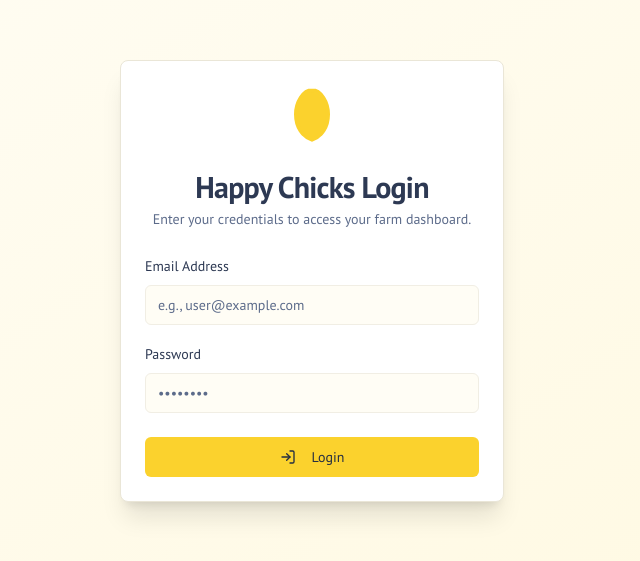
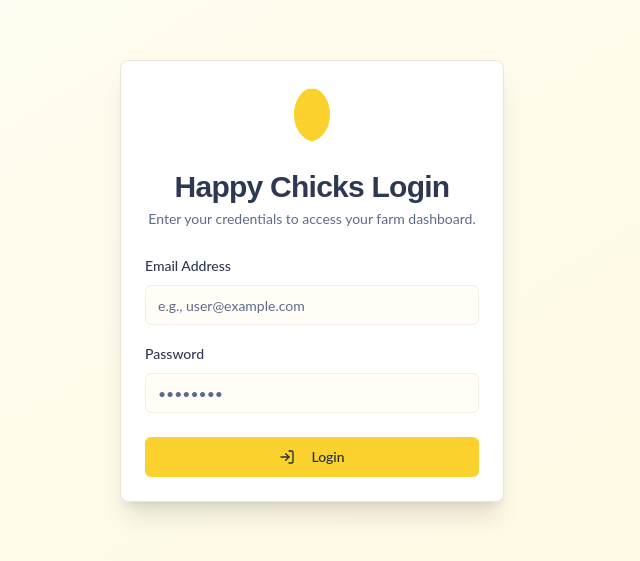
Before and after one commit to Jayyyx/Happy-Chicks-Farm-Management-System, a Next.js app: page /login in a window 1280 px wide. Shown: the part 119-680 px from the top of the page, without its empty margins (328-968 px from the left). Built offline with nearby package versions, Linux system fonts and the light colour scheme.

Commit message:
Update tailwind

```diff
--- a/tailwind.config.ts
+++ b/tailwind.config.ts
@@ -1,3 +1,4 @@
+
 import type {Config} from 'tailwindcss';
 
 export default {
@@ -10,8 +11,8 @@ export default {
   theme: {
     extend: {
       fontFamily: {
-        body: ['PT Sans', 'sans-serif'],
-        headline: ['PT Sans', 'sans-serif'],
+        body: ['Lato', 'sans-serif'],
+        headline: ['Montserrat', 'sans-serif'],
         code: ['monospace'],
       },
       colors: {
```
